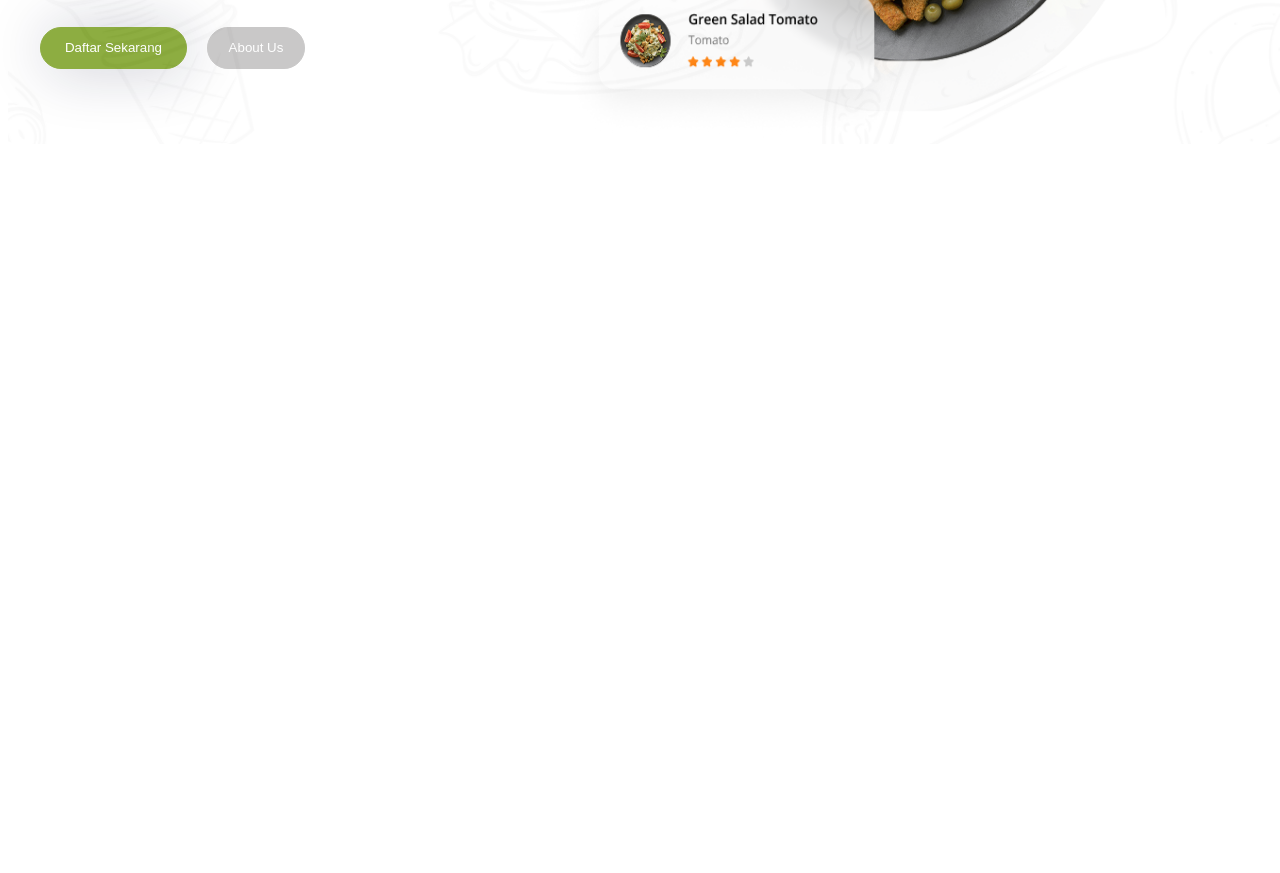
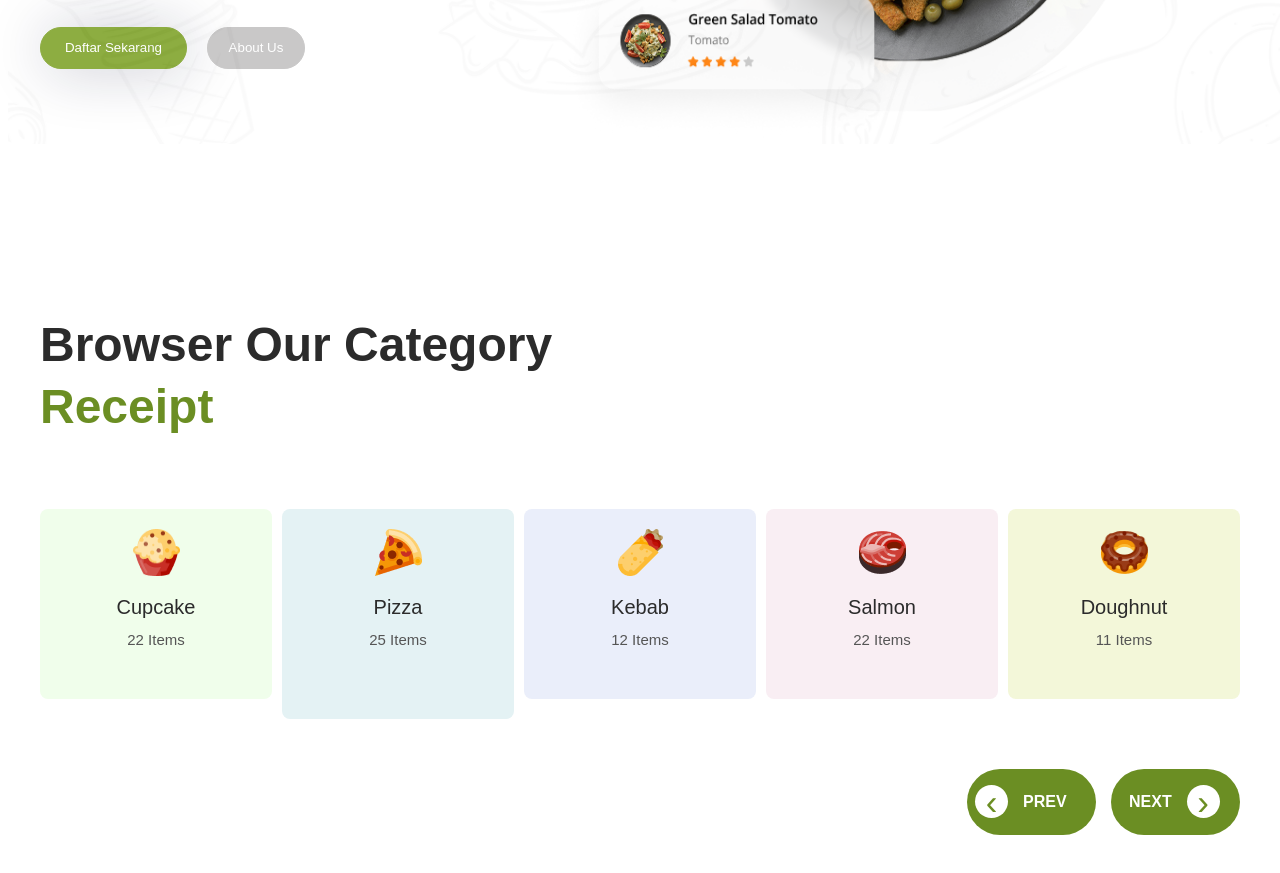
Before and after one commit to a96282496-max/home-work6, a plain HTML site: page index.html in a window 1280 px wide. Shown: the part 527-1400 px from the top of the page. Before the commit the page ends 800 px from the top, so only its background shows below. Drawn offline with Linux system fonts and the light colour scheme.

Commit message:
section-3

```diff
--- a/index.html
+++ b/index.html
@@ -39,5 +39,50 @@
 
     </div>
     <img class="bgr1" src="./115 1.png" alt="" width="1480px" >
+
+    <!-- сщт4 -->
+
+<div class="con4">
+    <h2>Browser Our Category <br> <span>Receipt</span></h2>
+
+    <div class="list4">
+        <div class="card4 c1">
+            <img src="./Image.png" alt="" width="47px" height="47px">
+            <h3>Cupcake</h3>
+            <p>22 Items</p>
+        </div>
+        <div class="card4 c2">
+            <img src="./pizza 1.png" alt="" width="47px" height="47px">
+            <h3>Pizza</h3>
+            <p>25 Items</p>
+        </div>
+        <div class="card4 c3">
+            <img src="./kebab 1.png" alt="" width="47px" height="47px">
+            <h3>Kebab</h3>
+            <p>12 Items</p>
+        </div>
+        <div class="card4 c4">
+            <img src="./salmon 1.png" alt="" width="47px" height="47px">
+            <h3>Salmon</h3>
+            <p>22 Items</p>
+        </div>
+        <div class="card4 c5">
+            <img src="./doughnut 1.png" alt="" width="47px" height="47px">
+            <h3>Doughnut</h3>
+            <p>11 Items</p>
+        </div>
+    </div>
+
+    <div class="btns4">
+        <div class="btn4">
+            <div class="circle4">‹</div>
+            <p>PREV</p>
+        </div>
+        <div class="btn4">
+            <p style="margin-left: 10px;" >NEXT</p>
+            <div class="circle4">›</div>
+        </div>
+    </div>
+</div>
 </body>
 </html>
--- a/style.css
+++ b/style.css
@@ -76,6 +76,114 @@
     top:0;
 }
 
+/* con4 */
+.con4 {
+    max-width: 1200px;
+    margin: auto;
+    padding: 80px 0;
+    font-family: "Rubik", Arial, sans-serif;
+}
+
+.con4 h2 {
+    width: 700px;
+    font-size: 48px;
+    font-weight: 600;
+    color: #2b2b2b;
+    line-height: 1.3;
+}
+
+.con4 h2 span {
+    color: #6b8e23;
+}
+
+.list4 {
+    display: flex;
+    gap: 10px;
+    margin-top: 70px;
+}
+
+.card4 {
+    display: flex;
+    flex-direction: column;
+    align-items: center;
+    width: 250px;
+    height: 150px;
+    padding: 20px 0;
+    border-radius: 8px;
+
+}
+.c1{
+    background-color: #F0FEEB;
+}
+.c2{
+    background-color: #E4F2F4;
+    height: 170px;
+}
+.c3{
+    background-color: #EAEEFA;
+}
+.c4{
+    background-color: #F9EEF3;
+}
+.c5{
+    background-color: #F3F7D9;
+}
+
+
+
+
+
+.card4 h3 {
+    margin-top: 20px;
+    font-size: 20px;
+    font-weight: 500;
+    color: #2b2b2b;
+}
+
+.card4 p {
+    margin-top: -8px;
+    font-size: 15px;
+    color: #555;
+}
+
+.btns4 {
+    display: flex;
+    justify-content: flex-end;
+    gap: 15px;
+    margin-top: 50px;
+}
+
+.btn4 {
+    display: flex;
+    align-items: center;
+    gap: 15px;
+    width: 113px;
+    height: 50px;
+    padding: 8px;
+    background-color: #6b8e23;
+    border-radius: 50px;
+}
+
+.btn4 p {
+    /* padding: 0 10px; */
+    font-size: 16px;
+    font-weight: 700;
+    color: white;
+}
+
+.circle4 {
+    display: flex;
+    justify-content: center;
+    align-items: center;
+    width: 33px;
+    height: 33px;
+    background-color: white;
+    border-radius: 50%;
+    font-size: 35px;
+    color: #6b8e23;
+}
+
+
 @media(max-width:500px){
     .n1{
         display: none;
@@ -105,12 +213,30 @@
         display: inline;
         width: 100%;
     }
-    .box2 p{
-
-    }
     .bgr1{
         margin-top: 80px;
         width: 100%;
         height: 100%;
     }
+    .con4 h2{
+        font-size: 30px;
+        display: inline;
+    }
+    .list4{
+        flex-direction: column;
+        gap: 10px;
+    }
+    .btns4{
+        display: none;
+    }
+    .list4{
+
+        align-items: center;
+    }
+    .card4{
+        width: 350px;
+        justify-content: center;
+        align-items: center;
+    }
+
 }
```
Also changed, not shown: Image.png (added), doughnut 1.png (added), kebab 1.png (added), pizza 1.png (added), salmon 1.png (added).
